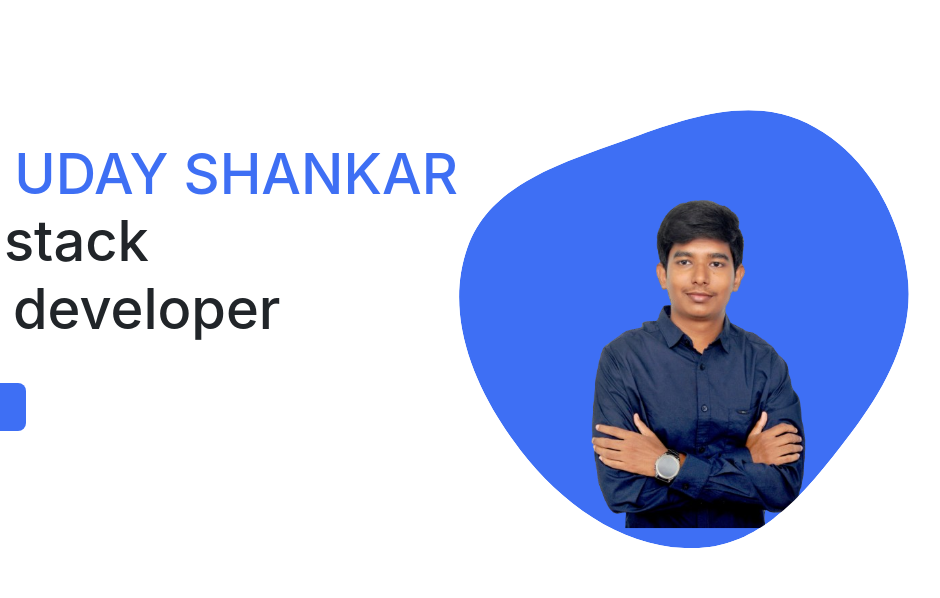
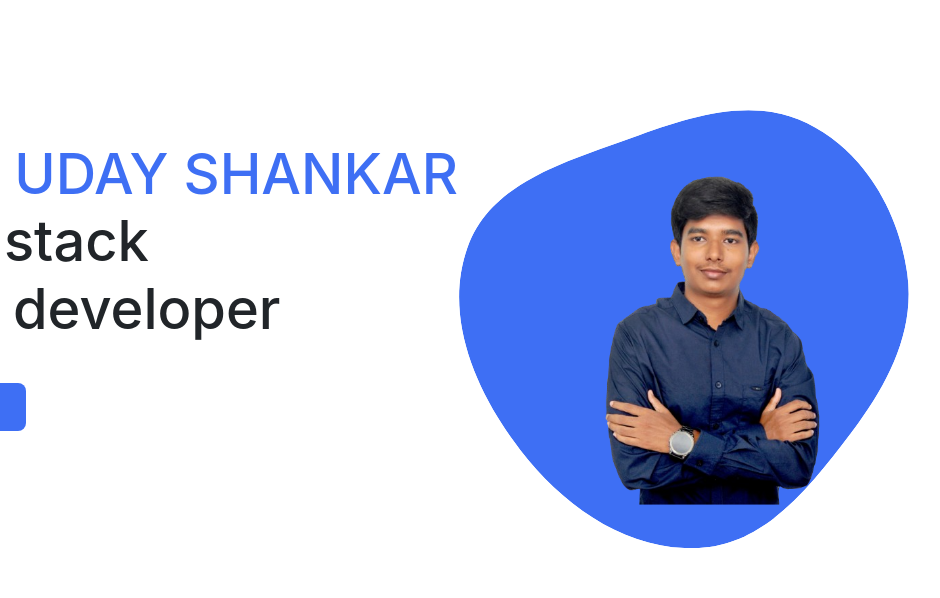
Before and after one commit to UdayShankar3953/Portifolio, a plain HTML site: page index.html in a window 1280 px wide. Shown: the part 86-684 px from the top of the page, 243-1183 px from the left. Drawn offline with nearby package versions, Linux system fonts and the light colour scheme; files whose address does not match are found by name.

Commit message:
Update index.html

```diff
--- a/index.html
+++ b/index.html
@@ -60,7 +60,7 @@
                         </mask>
                         <g mask="url(#mask0)">
                             <path d="M9.19024 145.964C34.0253 76.5814 114.865 54.7299 184.111 29.4823C245.804 6.98884 311.86 -14.9503 370.735 14.143C431.207 44.026 467.948 107.508 477.191 174.311C485.897 237.229 454.931 294.377 416.506 344.954C373.74 401.245 326.068 462.801 255.442 466.189C179.416 469.835 111.552 422.137 65.1576 361.805C17.4835 299.81 -17.1617 219.583 9.19024 145.964Z"/>
-                            <image class="home__blob-img" x="75" y="85" href="img/perfil.png"/>
+                            <image class="home__blob-img" x="90" y="60" href="img/perfil.png"/>
                         </g>
                     </svg>
                 </div>
```
